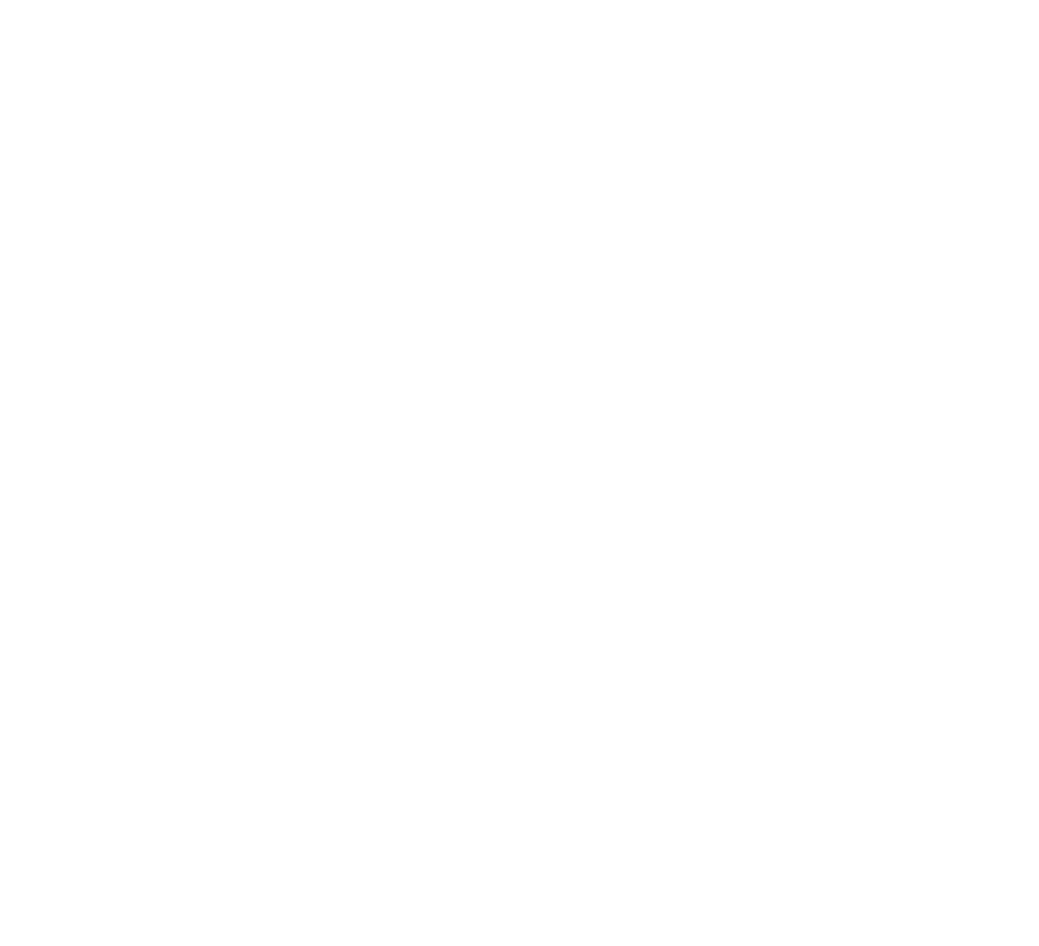
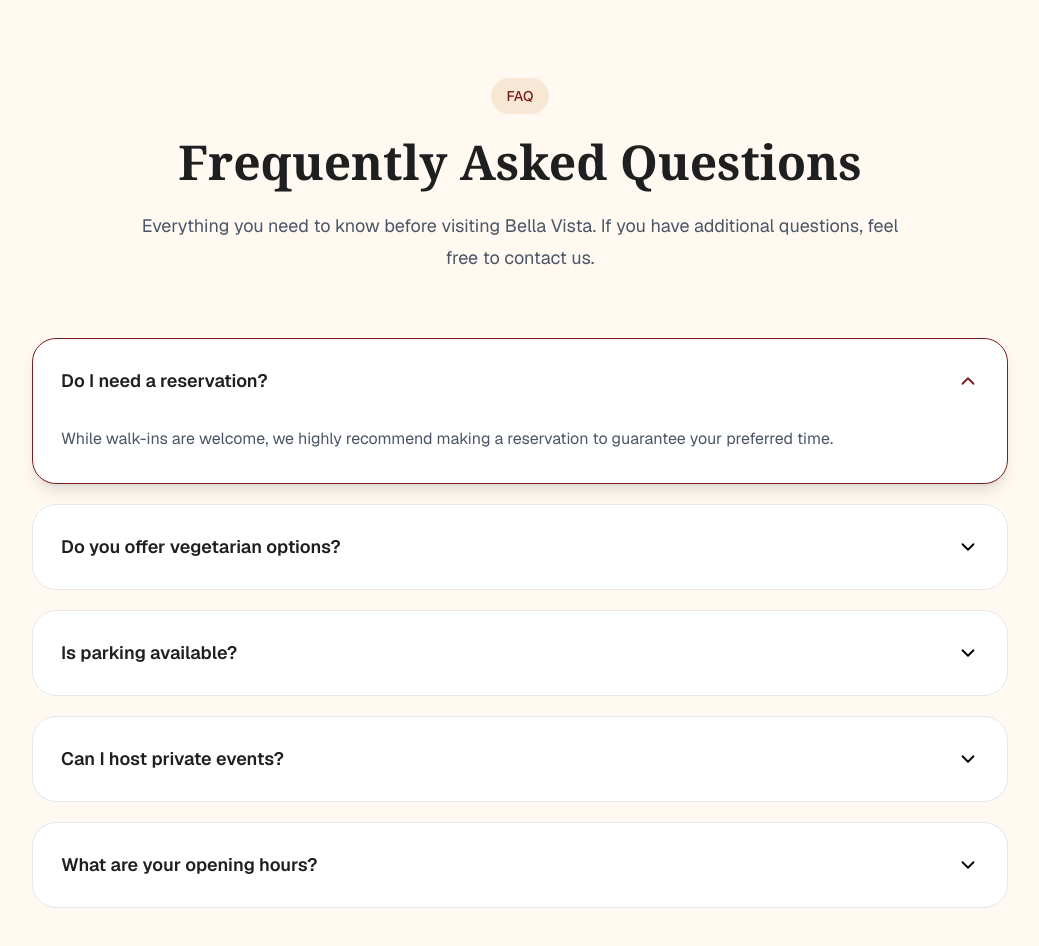
Before and after one commit to wwilliamsantana/bella-vista-restaurant, a Next.js app: page / in a window 1280 px wide. Shown: the part 6220-7166 px from the top of the page, without its empty margins (120-1159 px from the left). Before the commit the page ends 6202 px from the top, so only its background shows below. Built offline with nearby package versions, Linux system fonts and the light colour scheme.

Commit message:
feat: FAQ Complete

```diff
--- a/src/app/page.tsx
+++ b/src/app/page.tsx
@@ -1,4 +1,5 @@
 import { About } from "@/components/about/About";
+import { FAQ } from "@/components/faq/FAQ";
 import { Gallery } from "@/components/gallery/Gallery";
 import { Hero } from "@/components/hero/Hero";
 import { Menu } from "@/components/menu/Menu";
@@ -20,6 +21,7 @@
         <Gallery />
         <Testimonials />
         <Reservation />
+        <FAQ />
       </main>
     </>
   );
--- /dev/null
+++ b/src/components/faq/FAQ.tsx
@@ -0,0 +1,14 @@
+import { FAQAccordion } from "./FAQAccordion";
+import { FAQHeader } from "./FAQHeader";
+
+export function FAQ() {
+  return (
+    <section id="faq" className="bg-[#FFF9F2] py-24">
+      <div className="mx-auto max-w-5xl px-6">
+        <FAQHeader />
+
+        <FAQAccordion />
+      </div>
+    </section>
+  );
+}
--- /dev/null
+++ b/src/components/faq/FAQAccordion.tsx
@@ -0,0 +1,28 @@
+"use client";
+
+import { useState } from "react";
+
+import { faq } from "@/data/faq";
+import { FAQItem } from "./FAQItem";
+
+export function FAQAccordion() {
+  const [open, setOpen] = useState<number | null>(1);
+
+  function handleToggle(id: number) {
+    setOpen(open === id ? null : id);
+  }
+
+  return (
+    <div className="space-y-5">
+      {faq.map((item, index) => (
+        <FAQItem
+          key={item.id}
+          {...item}
+          isOpen={open === item.id}
+          onClick={() => handleToggle(item.id)}
+          delay={index * 0.15}
+        />
+      ))}
+    </div>
+  );
+}
--- /dev/null
+++ b/src/components/faq/FAQHeader.tsx
@@ -0,0 +1,28 @@
+"use client";
+
+import { motion } from "framer-motion";
+
+export function FAQHeader() {
+  return (
+    <motion.div
+      initial={{ opacity: 0, y: 25 }}
+      whileInView={{ opacity: 1, y: 0 }}
+      viewport={{ once: true }}
+      transition={{ duration: 0.6 }}
+      className="mx-auto mb-16 max-w-3xl text-center"
+    >
+      <span className="inline-flex rounded-full bg-[#F8E7D5] px-4 py-2 text-sm font-medium text-[#7A1F1F]">
+        FAQ
+      </span>
+
+      <h2 className="mt-6 font-serif text-5xl font-bold text-[#1F1F1F]">
+        Frequently Asked Questions
+      </h2>
+
+      <p className="mt-6 text-lg leading-8 text-gray-600">
+        Everything you need to know before visiting Bella Vista. If you have
+        additional questions, feel free to contact us.
+      </p>
+    </motion.div>
+  );
+}
--- /dev/null
+++ b/src/components/faq/FAQItem.tsx
@@ -0,0 +1,66 @@
+"use client";
+
+import { motion } from "framer-motion";
+import { ChevronDown } from "lucide-react";
+
+interface FAQItemProps {
+  question: string;
+  answer: string;
+  isOpen: boolean;
+  onClick: () => void;
+  delay: number;
+}
+
+export function FAQItem({
+  question,
+  answer,
+  isOpen,
+  onClick,
+  delay,
+}: FAQItemProps) {
+  return (
+    <motion.div
+      initial={{ opacity: 0, y: 25 }}
+      whileInView={{ opacity: 1, y: 0 }}
+      viewport={{ once: true }}
+      transition={{
+        duration: 0.5,
+        delay,
+      }}
+      className={`overflow-hidden rounded-3xl border transition-all duration-300 ${
+        isOpen
+          ? "border-[#7A1F1F] bg-white shadow-lg"
+          : "border-gray-200 bg-white"
+      }`}
+    >
+      <button
+        onClick={onClick}
+        className="flex w-full items-center justify-between p-7 text-left"
+      >
+        <h3 className="text-lg font-semibold text-[#1F1F1F]">{question}</h3>
+
+        <ChevronDown
+          size={22}
+          className={`transition-transform duration-300 ${
+            isOpen ? "rotate-180 text-[#7A1F1F]" : ""
+          }`}
+        />
+      </button>
+
+      <motion.div
+        initial={false}
+        animate={{
+          height: isOpen ? "auto" : 0,
+          opacity: isOpen ? 1 : 0,
+        }}
+        transition={{
+          duration: 0.35,
+          ease: "easeInOut",
+        }}
+        className="overflow-hidden"
+      >
+        <p className="px-7 pb-7 leading-8 text-gray-600">{answer}</p>
+      </motion.div>
+    </motion.div>
+  );
+}
--- /dev/null
+++ b/src/data/faq.ts
@@ -0,0 +1,30 @@
+export const faq = [
+  {
+    id: 1,
+    question: "Do I need a reservation?",
+    answer:
+      "While walk-ins are welcome, we highly recommend making a reservation to guarantee your preferred time.",
+  },
+  {
+    id: 2,
+    question: "Do you offer vegetarian options?",
+    answer:
+      "Yes. Our menu includes a variety of vegetarian dishes prepared with fresh seasonal ingredients.",
+  },
+  {
+    id: 3,
+    question: "Is parking available?",
+    answer: "Yes. Complimentary parking is available for all guests.",
+  },
+  {
+    id: 4,
+    question: "Can I host private events?",
+    answer:
+      "Absolutely. We offer private dining rooms for birthdays, corporate dinners and special celebrations.",
+  },
+  {
+    id: 5,
+    question: "What are your opening hours?",
+    answer: "We are open daily from 11:00 AM to 11:00 PM.",
+  },
+];
```
